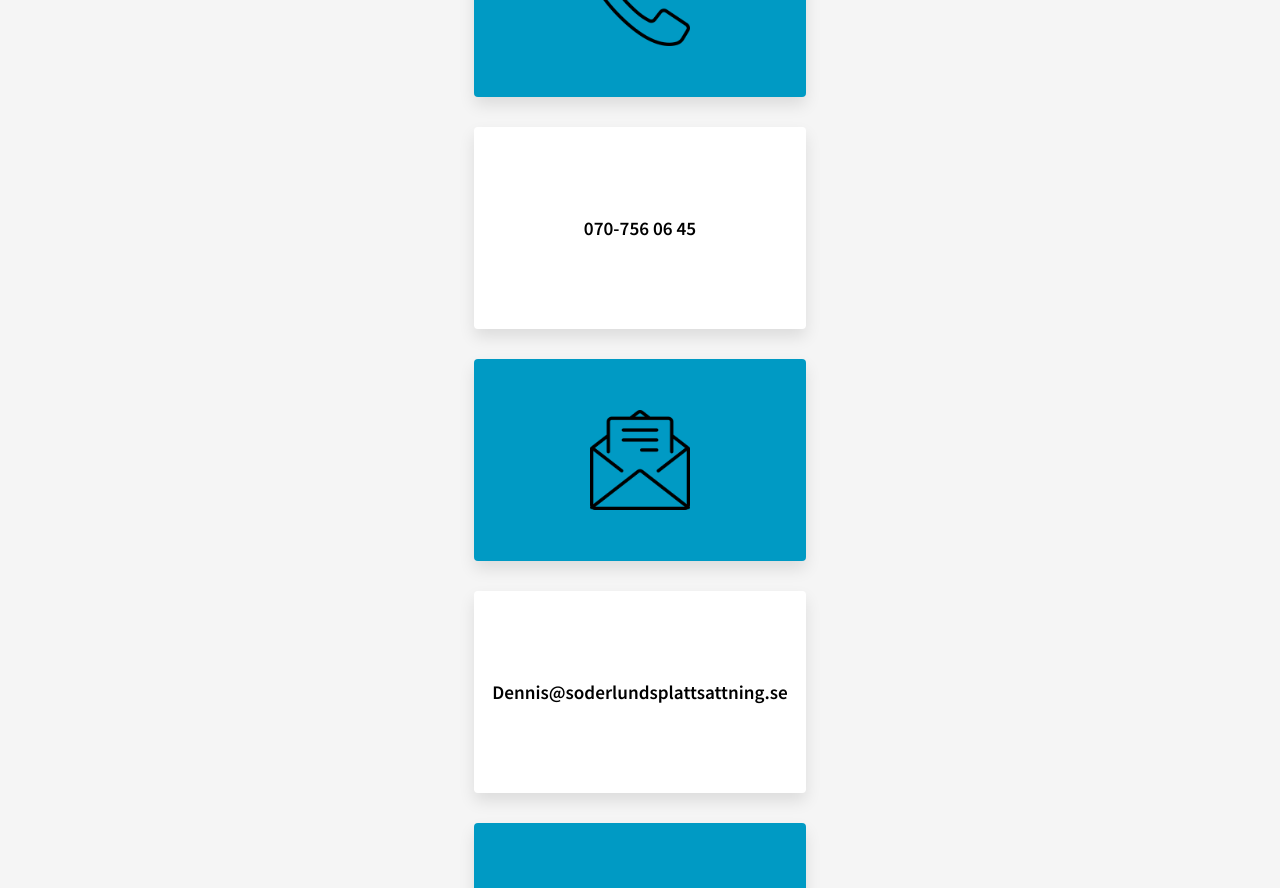
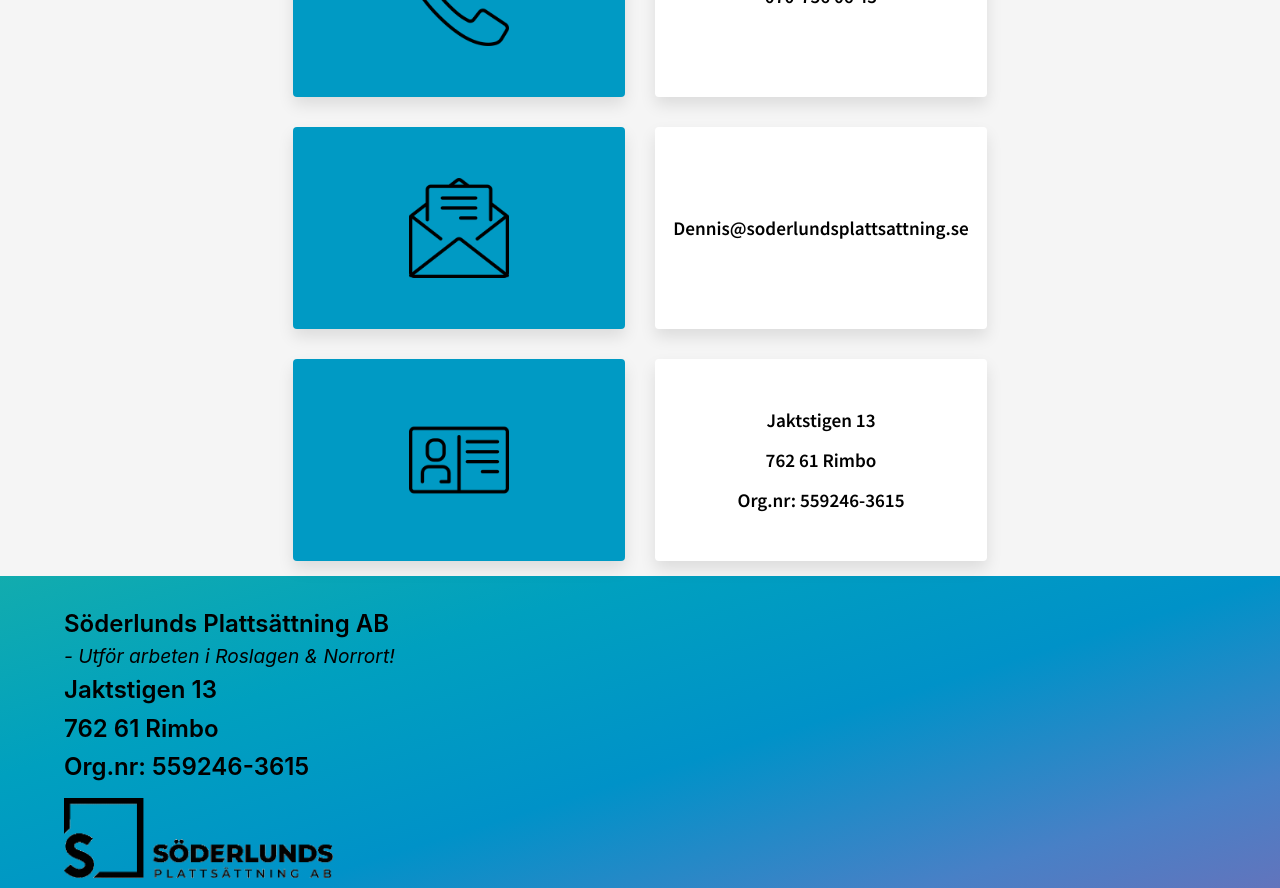
Before and after one commit to Nesiht/Soderlunds, a React (Create React App) app in the folder soderlunds/: page / in a window 1280 px wide. Shown: the part 1120-2008 px from the top of the page. Built offline with nearby package versions, Linux system fonts and the light colour scheme.

Commit message:
started on media query design

```diff
--- a/soderlunds/src/components/Contact.js
+++ b/soderlunds/src/components/Contact.js
@@ -2,19 +2,21 @@
 import Fade from 'react-reveal/Fade';
 import { ContactCardBack } from './ContactCardBack'
 import { ContactCardFront } from './ContactCardFront'
-import { StyledBackground, StyledHeading } from '../styles/contact'
+import { StyledBackground, StyledHeading, StyledContiner } from '../styles/contact'
 
 export const Contact = () => {
   return (
     <StyledBackground>
       <StyledHeading>Kontakta oss</StyledHeading>
       <Fade bottom>
-        <ContactCardFront image="../assets/img/045-call.png" alt="Phone" />
-        <ContactCardBack title2="070-756 06 45" />
-        <ContactCardFront image="../assets/img/043-email-1.png" alt="Letter"/>
-        <ContactCardBack title2="Dennis@soderlundsplattsattning.se" />
-        <ContactCardFront image="../assets/img/040-profile.png" alt="Contact card" />
-        <ContactCardBack title="Jaktstigen 13" title2="762 61 Rimbo" title3="Org.nr: 559246-3615" />
+        <StyledContiner>
+          <ContactCardFront image="../assets/img/045-call.png" alt="Phone" />
+          <ContactCardBack title2="070-756 06 45" />
+          <ContactCardFront image="../assets/img/043-email-1.png" alt="Letter" />
+          <ContactCardBack title2="Dennis@soderlundsplattsattning.se" />
+          <ContactCardFront image="../assets/img/040-profile.png" alt="Contact card" />
+          <ContactCardBack title="Jaktstigen 13" title2="762 61 Rimbo" title3="Org.nr: 559246-3615" />
+        </StyledContiner>
       </Fade>
     </StyledBackground>
   )
--- a/soderlunds/src/components/Footer.js
+++ b/soderlunds/src/components/Footer.js
@@ -12,5 +12,7 @@
             <StyledParagraph>Org.nr: 559246-3615</StyledParagraph>
             <StyledLogo src="../assets/img/Logo_ligg_small_webp.webp" alt="logo" />
       </StyledContiner>
+
+      <StyledItalic>Plunta.dev</StyledItalic>
     </StyledBackground>
   )}
--- a/soderlunds/src/index.css
+++ b/soderlunds/src/index.css
@@ -7,6 +7,8 @@
   -moz-osx-font-smoothing: grayscale;
 }
 
+body::-webkit-scrollbar {display:none;}
+
 code {
   font-family: source-code-pro, Menlo, Monaco, Consolas, 'Courier New',
     monospace;
--- a/soderlunds/src/styles/contact.js
+++ b/soderlunds/src/styles/contact.js
@@ -14,6 +14,18 @@
   font-family: 'Source Sans Pro', sans-serif;
   font-weight: 400;
   font-style: italic;
+  `
+
+export const StyledContiner = styled.div`
+  display: flex;
+  flex-direction: column;
+
+  @media (min-width: 1024px) {
+    flex-direction: row;
+    flex-wrap: wrap;
+    justify-content: center;
+    width: 900px;
+  }
   `
 
 export const StyledContactCard = styled.article`
--- a/soderlunds/src/styles/footer.js
+++ b/soderlunds/src/styles/footer.js
@@ -2,11 +2,11 @@
 
 export const StyledBackground = styled.div`
   background-image: linear-gradient(to right bottom, #12acae, #00a0bf, #0092c8, #4880c6, #766bb5);
-  height: 100vh;
+  height: 50vh;
   width: 100vw;
   display: flex;
   flex-direction: column;
-  justify-content: center;
+  justify-content: space-around;
   align-items: center;
   `
 
@@ -27,6 +27,7 @@
   color: black;
   font-style: italic;
   font-weight: 400;
+  line-height: 0.2;
   `
 
 export const StyledLogo = styled.img`
```
